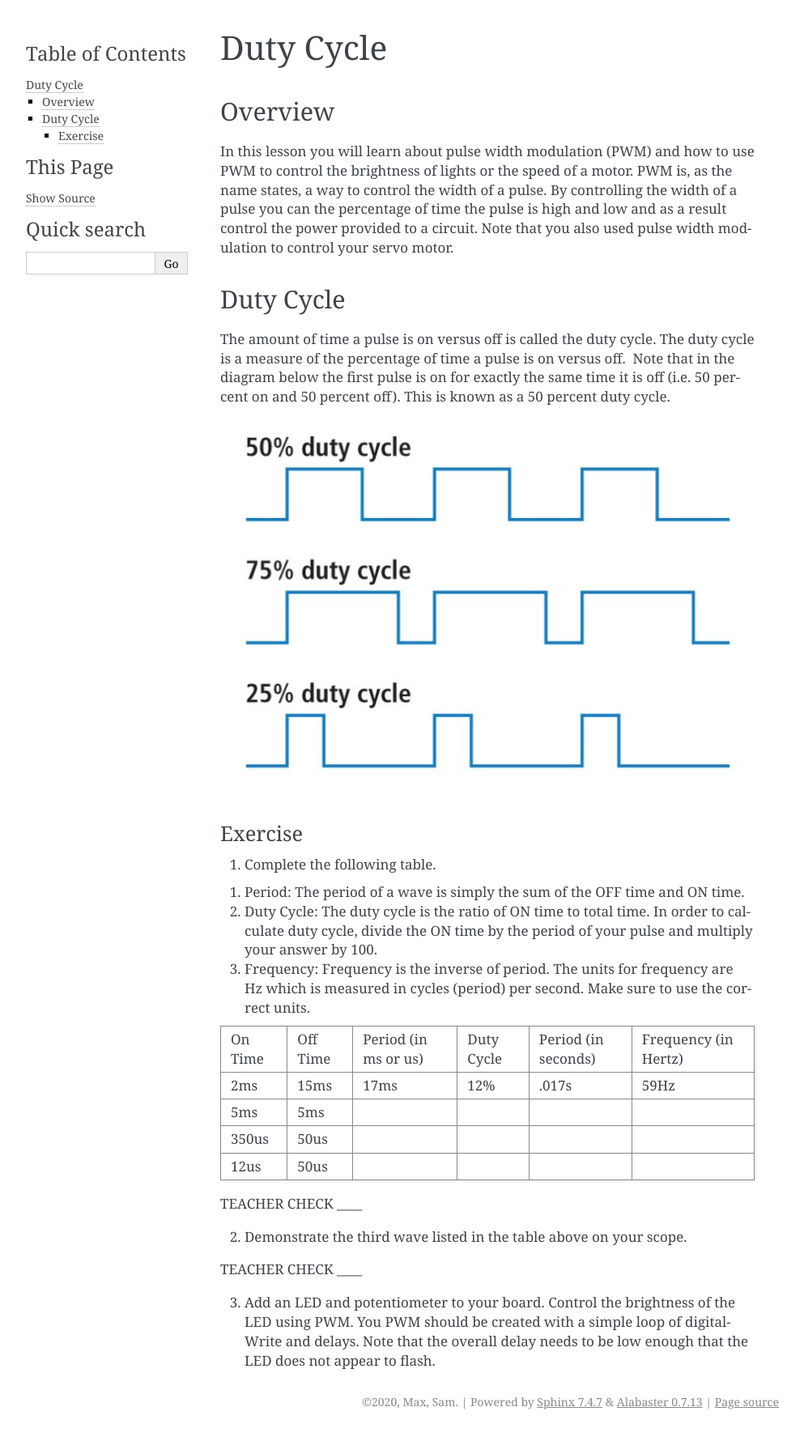
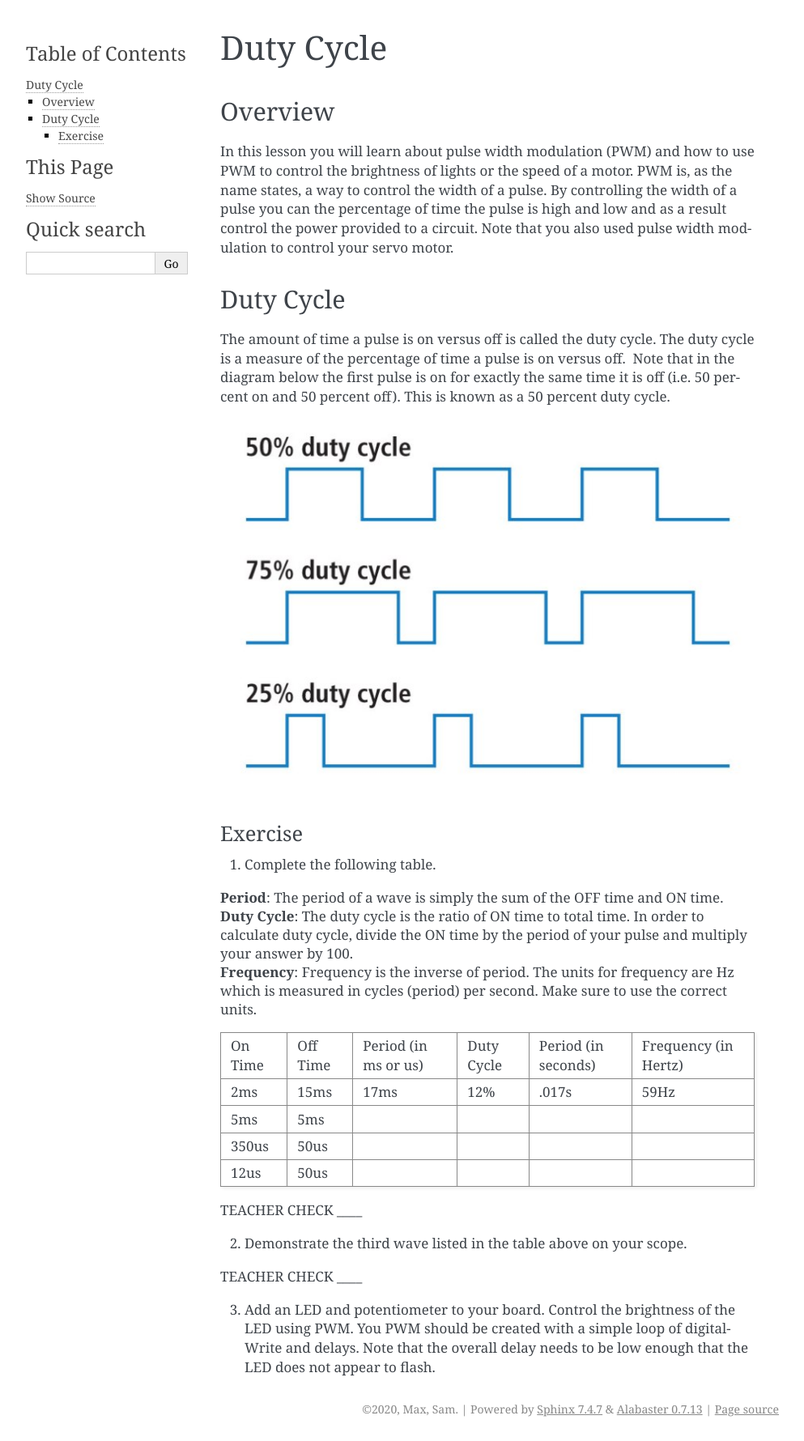
Before and after one commit to maxtkc/mvths-wiki, a Sphinx documentation site: the page built from docs/054-duty-cycle.rst, in a window 1280 px wide. Shown: the whole page at 81% size, without its empty margins (148-1141 px from the left). Built offline with Sphinx 7.4.7, drawn with Linux system fonts in a browser that asks for light colours; pages that are not in the unit, such as notebooks, are missing from menus; part of the change alters nothing that is shown.

```diff
--- a/docs/054-duty-cycle.rst
+++ b/docs/054-duty-cycle.rst
@@ -23,9 +23,9 @@ Exercise
 
    <!-- end list -->
 
-1. Period: The period of a wave is simply the sum of the OFF time and ON time.
-2. Duty Cycle: The duty cycle is the ratio of ON time to total time. In order to calculate duty cycle, divide the ON time by the period of your pulse and multiply your answer by 100.
-3. Frequency: Frequency is the inverse of period. The units for frequency are Hz which is measured in cycles (period) per second. Make sure to use the correct units.
+| **Period**: The period of a wave is simply the sum of the OFF time and ON time.
+| **Duty Cycle**: The duty cycle is the ratio of ON time to total time. In order to calculate duty cycle, divide the ON time by the period of your pulse and multiply your answer by 100.
+| **Frequency**: Frequency is the inverse of period. The units for frequency are Hz which is measured in cycles (period) per second. Make sure to use the correct units.
 
 +--------+---------+------------------+----------+------------------+------------------+
 | On     | Off     | Period (in ms or | Duty     | Period (in       | Frequency (in    |
```
